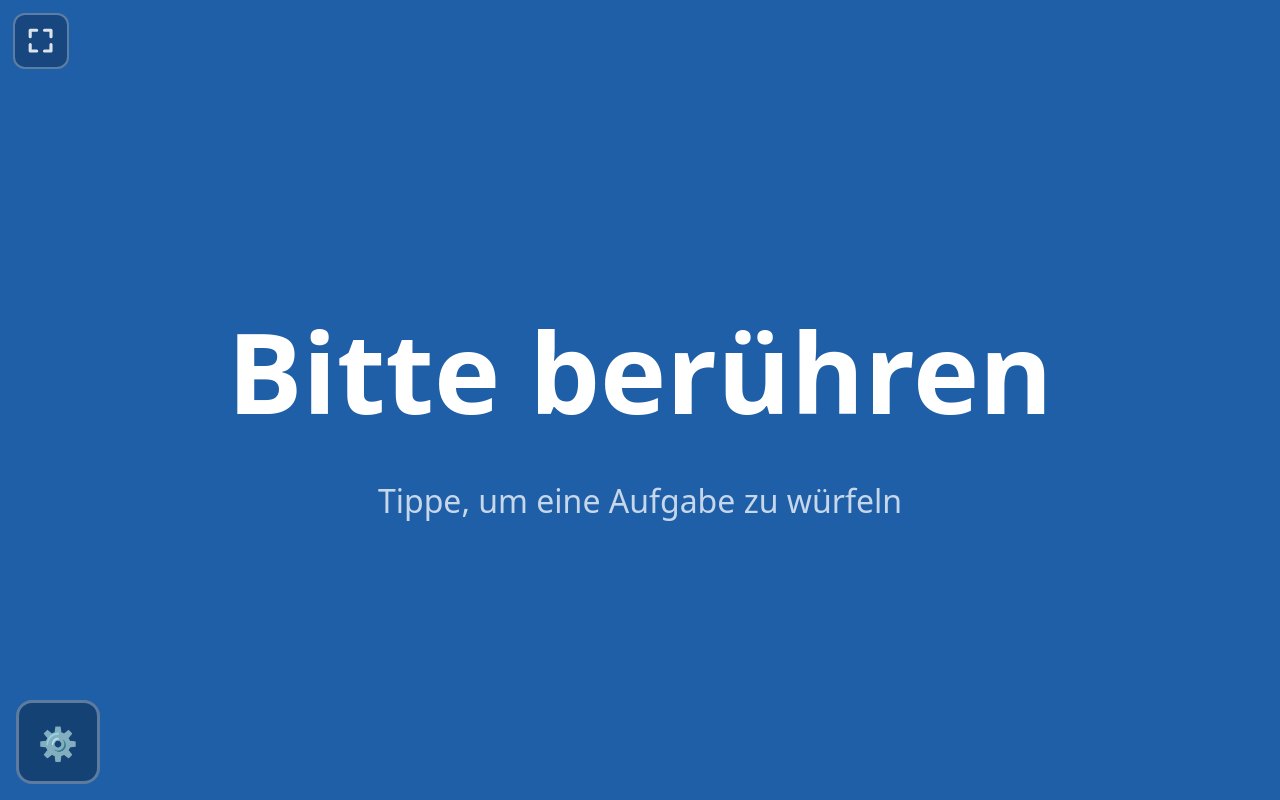
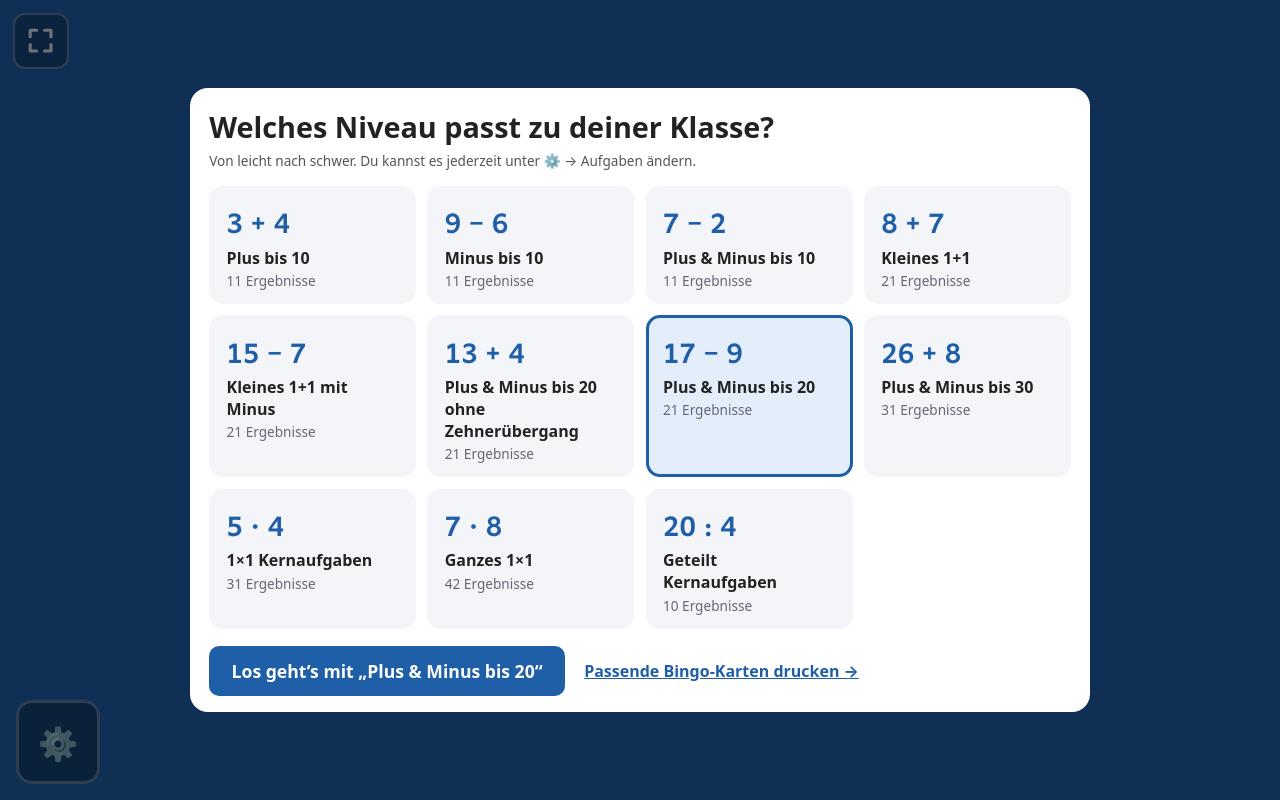
Before and after one commit to Walteroelf/MatheBingo, a plain HTML site: page index.html in a window 1280 px wide. Drawn offline with Linux system fonts and the light colour scheme.

Commit message:
Niveau-Bildschirm beim ersten Start und über das Zahnrad, mit Link zum Karten-Editor
Co-Authored-By: Claude Sonnet 5.5 <noreply@anthropic.com>

```diff
--- a/app.js
+++ b/app.js
@@ -5,6 +5,10 @@
 // Abstände der Würfel-Bilder in ms: erst schnell, dann langsamer
 const ROLL_MS = [28, 54, 82, 112, 144, 178, 214, 252, 292, 334, 378, 424];
 const CONFETTI_COLORS = ['#f0c020', '#ffffff', '#4dabf7', '#ff6b6b', '#7bd389'];
+
+// Allererster Start auf diesem Gerät: noch nichts gespeichert (vor jedem save() feststellen)
+let firstRun = false;
+try { firstRun = localStorage.getItem(STORE) === null; } catch { /* privates Fenster: nicht zeigen */ }
 
 const stored = loadStore();
 let S = stored.settings;
@@ -586,7 +590,7 @@ const isDone = () => !$('#screenDone').hidden;
 const switchClick = () => S.switchKey === 'mouse' && switchOK() && lastPointer === 'mouse';
 
 function switchPress() {
-  if (state.rolling || net.boardMode || !$('#drawer').hidden || !$('#guide').hidden || $('#confirmDlg').open || isDone()) return;
+  if (state.rolling || net.boardMode || !$('#drawer').hidden || !$('#guide').hidden || !$('#levels').hidden || $('#confirmDlg').open || isDone()) return;
   // Auf „Bitte berühren“ immer. Steht eine Aufgabe da: nur ohne „Weiter“ und nach der Sperrzeit.
   // (Nicht an state.current festmachen: Das bleibt nach „Weiter“ gesetzt.)
   const onStart = !$('#screenTouch').hidden;
@@ -679,7 +683,7 @@ function bindSwitch() {
       return;
     }
     if (!switchOK() || S.switchKey !== 'mouse') return;
-    if (e.target.closest('#drawer, #guide, #btnGear, #btnWeiter, #btnFs, #btnBoardFs, #tafelBtns, #confirmDlg')) return;
+    if (e.target.closest('#drawer, #guide, #levels, #btnGear, #btnWeiter, #btnFs, #btnBoardFs, #tafelBtns, #confirmDlg')) return;
     initAudio();
     switchPress();
   }, true);
@@ -780,6 +784,43 @@ function setOption(key, value) {
   const taskShown = state.current && !$('#screenTask').hidden && !state.rolling;
   if ((key === 'dotsShow' || key === 'resultShow') && taskShown) showExtras(state.current);
   renderDrawer();
+}
+
+// ---------- Niveau wählen ----------
+// Erster Start und ⚙️ → Aufgaben → „Alle Niveaus ansehen“: Karten von leicht nach schwer.
+
+let levelPick = 0;       // Index in PRESETS
+let levelFirst = false;  // erster Start: es gibt noch nichts, was man abbrechen könnte
+
+const presetIndexOf = (s) => PRESETS.findIndex((p) =>
+  Object.keys(p.s).every((k) => JSON.stringify(p.s[k]) === JSON.stringify(s[k])));
+const DEFAULT_LEVEL = PRESETS.findIndex((p) => p.name === 'Plus & Minus bis 20');
+
+function renderLevels() {
+  $('#levelGrid').innerHTML = PRESETS.map((p, i) => {
+    const n = buildPool({ ...S, ...p.s, excluded: [] }).results.length;
+    return `<button class="lvl ${i === levelPick ? 'on' : ''}" data-lvl="${i}" aria-pressed="${i === levelPick}">
+      <span class="lvl-ex schrift">${p.ex}</span><span class="lvl-name">${p.name}</span>
+      <span class="lvl-n">${n} Ergebnisse</span></button>`;
+  }).join('');
+  $('#btnLevelGo').textContent = levelFirst ? `Los geht’s mit „${PRESETS[levelPick].name}“` : 'Übernehmen';
+  $('#btnLevelCancel').hidden = levelFirst;
+}
+
+function openLevels(first = false) {
+  levelFirst = first;
+  const cur = presetIndexOf(S);
+  levelPick = cur >= 0 ? cur : DEFAULT_LEVEL;
+  closeDrawer();
+  renderLevels();
+  $('#levels').hidden = false;
+}
+
+async function applyLevel() {
+  const keep = $('#levels');
+  keep.hidden = true;
+  await changeGame(PRESETS[levelPick].s);
+  save();   // auch ohne Änderung: damit der Bildschirm nicht wieder als „erster Start“ erscheint
 }
 
 // ---------- Schublade ----------
@@ -934,6 +975,18 @@ function bind() {
   });
   $('#btnWeiter').addEventListener('click', () => { if (!switchClick()) weiter(); });
   $('#btnGear').addEventListener('click', openDrawer);
+  $('#levelGrid').addEventListener('click', (e) => {
+    const b = e.target.closest('[data-lvl]');
+    if (b) { levelPick = +b.dataset.lvl; renderLevels(); }
+  });
+  $('#btnLevelGo').addEventListener('click', applyLevel);
+  $('#btnLevelCancel').addEventListener('click', () => { $('#levels').hidden = true; });
+  $('#btnLevelPrint').addEventListener('click', async (e) => {
+    e.preventDefault();
+    await applyLevel();
+    location.href = 'druck.html';
+  });
+  $('#btnAllLevels').addEventListener('click', () => openLevels(false));
   $('#btnCloseDrawer').addEventListener('click', closeDrawer);
   $('#drawer').addEventListener('click', (e) => { if (e.target.id === 'drawer') closeDrawer(); });
 
@@ -1074,3 +1127,4 @@ renderFullscreen();
 renderStartText();
 backToTouch();
 connect();
+if (firstRun && !net.code && !net.boardMode) openLevels(true);
--- a/core.js
+++ b/core.js
@@ -37,17 +37,17 @@ const COLORS = {
 const colorOf = (t) => (COLORS[t && t.c] || COLORS.blau).hex;
 
 const PRESETS = [
-  { name: 'Plus bis 10', s: { mode: 'plus', max: 10, crossing: true, small: false } },
-  { name: 'Minus bis 10', s: { mode: 'minus', max: 10, crossing: true, small: false } },
-  { name: 'Plus & Minus bis 10', s: { mode: 'plusminus', max: 10, crossing: true, small: false } },
-  { name: 'Kleines 1+1', s: { mode: 'plus', max: 20, crossing: true, small: true } },
-  { name: 'Kleines 1+1 mit Minus', s: { mode: 'plusminus', max: 20, crossing: true, small: true } },
-  { name: 'Plus & Minus bis 20 ohne Zehnerübergang', s: { mode: 'plusminus', max: 20, crossing: false, small: false } },
-  { name: 'Plus & Minus bis 20', s: { mode: 'plusminus', max: 20, crossing: true, small: false } },
-  { name: 'Plus & Minus bis 30', s: { mode: 'plusminus', max: 30, crossing: true, small: false } },
-  { name: '1×1 Kernaufgaben', s: { mode: 'mal', rows: CORE_ROWS, squares: true } },
-  { name: 'Ganzes 1×1', s: { mode: 'mal', rows: ALL_ROWS, squares: false } },
-  { name: 'Geteilt Kernaufgaben', s: { mode: 'geteilt', rows: CORE_ROWS, squares: true } },
+  { name: 'Plus bis 10', ex: '3 + 4', s: { mode: 'plus', max: 10, crossing: true, small: false } },
+  { name: 'Minus bis 10', ex: '9 − 6', s: { mode: 'minus', max: 10, crossing: true, small: false } },
+  { name: 'Plus & Minus bis 10', ex: '7 − 2', s: { mode: 'plusminus', max: 10, crossing: true, small: false } },
+  { name: 'Kleines 1+1', ex: '8 + 7', s: { mode: 'plus', max: 20, crossing: true, small: true } },
+  { name: 'Kleines 1+1 mit Minus', ex: '15 − 7', s: { mode: 'plusminus', max: 20, crossing: true, small: true } },
+  { name: 'Plus & Minus bis 20 ohne Zehnerübergang', ex: '13 + 4', s: { mode: 'plusminus', max: 20, crossing: false, small: false } },
+  { name: 'Plus & Minus bis 20', ex: '17 − 9', s: { mode: 'plusminus', max: 20, crossing: true, small: false } },
+  { name: 'Plus & Minus bis 30', ex: '26 + 8', s: { mode: 'plusminus', max: 30, crossing: true, small: false } },
+  { name: '1×1 Kernaufgaben', ex: '5 · 4', s: { mode: 'mal', rows: CORE_ROWS, squares: true } },
+  { name: 'Ganzes 1×1', ex: '7 · 8', s: { mode: 'mal', rows: ALL_ROWS, squares: false } },
+  { name: 'Geteilt Kernaufgaben', ex: '20 : 4', s: { mode: 'geteilt', rows: CORE_ROWS, squares: true } },
 ];
 
 const OPS = {
--- a/index.html
+++ b/index.html
@@ -11,7 +11,7 @@
   <title>Mathe-Bingo</title>
   <link rel="manifest" href="manifest.webmanifest">
   <link rel="apple-touch-icon" href="icons/icon-180.png">
-  <link rel="stylesheet" href="style.css?v=31">
+  <link rel="stylesheet" href="style.css?v=32">
 </head>
 <body class="game">
 
@@ -111,6 +111,7 @@
       <section data-tab="aufgaben" hidden>
         <div class="scard">
           <h3>Schnellwahl</h3>
+          <button id="btnAllLevels" class="sbtn dark">Alle Niveaus mit Beispielen ansehen</button>
           <div class="btnrow" id="presets"></div>
         </div>
         <div class="scard">
@@ -342,6 +343,19 @@
   </div>
 </div>
 
+<div id="levels" hidden>
+  <div id="levelsInner" role="dialog" aria-label="Aufgabenniveau wählen">
+    <h2>Welches Niveau passt zu deiner Klasse?</h2>
+    <p class="tiny">Von leicht nach schwer. Du kannst es jederzeit unter ⚙️ → Aufgaben ändern.</p>
+    <div id="levelGrid"></div>
+    <div id="levelFoot">
+      <button id="btnLevelGo" class="sbtn"></button>
+      <button id="btnLevelCancel" class="sbtn light">Abbrechen</button>
+      <a id="btnLevelPrint" href="druck.html">Passende Bingo-Karten drucken →</a>
+    </div>
+  </div>
+</div>
+
 <dialog id="confirmDlg">
   <p id="confirmText"></p>
   <div class="dlg-actions">
@@ -350,11 +364,11 @@
   </div>
 </dialog>
 
-<script src="core.js?v=23"></script>
+<script src="core.js?v=24"></script>
 <script src="sounds.js?v=18"></script>
 <script src="sync.js?v=6"></script>
 <script src="guide.js?v=1"></script>
-<script src="app.js?v=34"></script>
+<script src="app.js?v=35"></script>
 <script>
 if ('serviceWorker' in navigator) navigator.serviceWorker.register('sw.js').catch(() => {});
 </script>
--- a/style.css
+++ b/style.css
@@ -524,3 +524,29 @@ main { max-width: 1100px; margin: 0 auto; padding: 16px; }
   -webkit-tap-highlight-color: transparent;
 }
 #tafelBtns button.on { background: var(--yellow); color: #123a6b; border-color: var(--yellow); }
+
+/* Niveau wählen (erster Start, ⚙️ → Aufgaben) */
+#levels {
+  position: fixed; inset: 0; z-index: 220; background: rgba(0, 0, 0, 0.5);
+  display: flex; align-items: center; justify-content: center;
+  padding: calc(0.8rem + env(safe-area-inset-top)) 0.8rem calc(0.8rem + env(safe-area-inset-bottom));
+}
+#levels[hidden] { display: none; }
+#levelsInner {
+  width: 100%; max-width: 900px; max-height: 100%; overflow-y: auto; background: #fff; color: #222;
+  border-radius: 18px; padding: 1.2rem 1.2rem 1rem;
+}
+#levelsInner h2 { margin: 0; font-size: clamp(1.3rem, 3.6vw, 1.8rem); font-weight: 800; }
+#levelsInner .tiny { margin: 0.3rem 0 1rem; }
+#levelGrid { display: grid; grid-template-columns: repeat(auto-fill, minmax(190px, 1fr)); gap: 0.7rem; }
+.lvl {
+  display: flex; flex-direction: column; align-items: flex-start; gap: 0.15rem; text-align: left;
+  padding: 0.7rem 0.9rem; border-radius: 14px; background: #f3f5f8; border: 3px solid transparent; color: #222;
+}
+.lvl.on { border-color: var(--blue); background: #e4eefb; }
+.lvl-ex { font-size: 1.7rem; font-weight: 800; color: var(--blue); }
+.lvl-name { font-weight: 700; font-size: 1rem; }
+.lvl-n { font-size: 0.85rem; color: #667; }
+#levelFoot { display: flex; flex-wrap: wrap; align-items: center; gap: 0.8rem 1.2rem; margin-top: 1.1rem; }
+#levelFoot .sbtn { font-size: 1.1rem; padding: 0.8rem 1.4rem; }
+#levelFoot a { color: var(--blue); font-weight: 700; }
```
Also changed, not shown: druck.html (+1 -1 lines), 1 other file.
